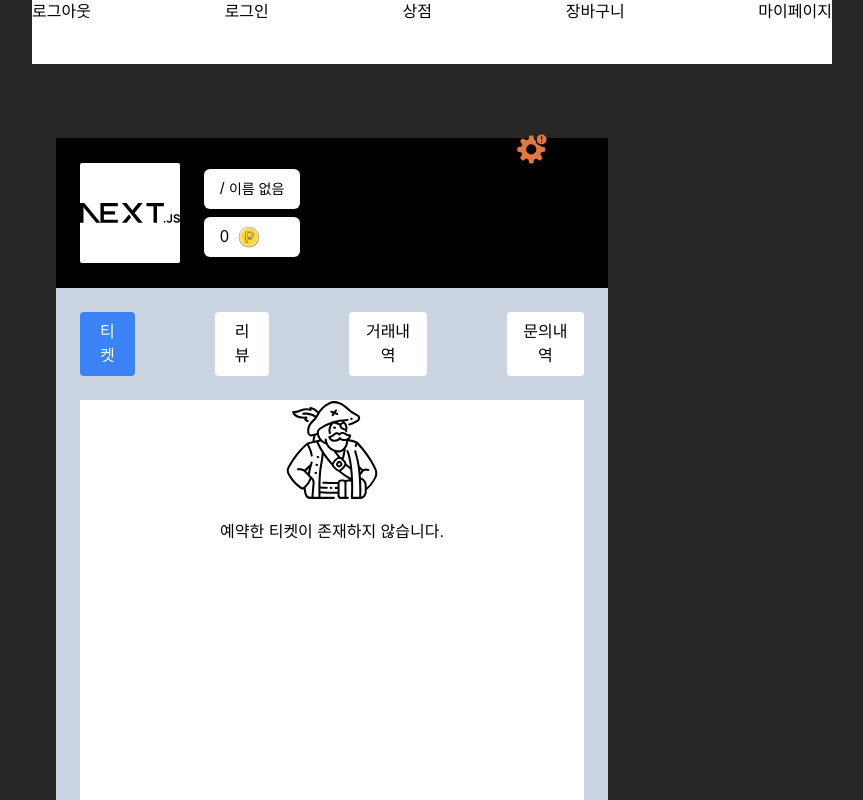
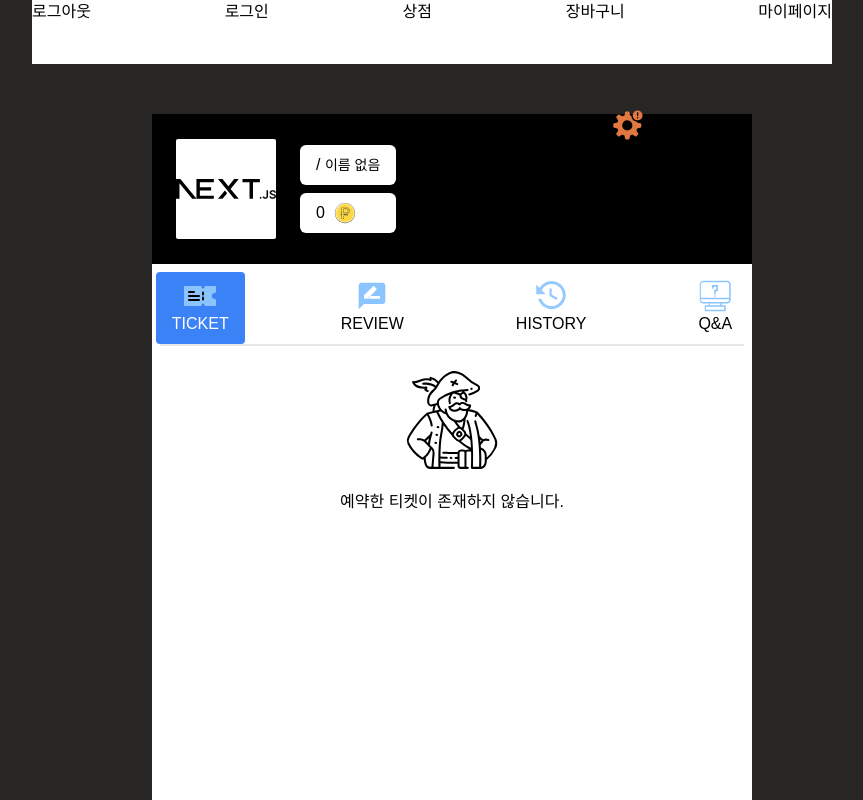
Before and after one commit to YouKnowThat-Park/STAGE_101, a Next.js app: page /mypage in a window 1280 px wide. Shown: the top 800 px of the page, without its empty margins (208-1071 px from the left). Built offline with nearby package versions, Linux system fonts and the light colour scheme.

Commit message:
💄 Mypage 디자인 수정

```diff
--- a/src/app/mypage/page.tsx
+++ b/src/app/mypage/page.tsx
@@ -1,21 +1,57 @@
 'use client';
 import { useUserStore } from '@/store/userStore';
 import React, { useState } from 'react';
-import MypageCart from './_components/MypageCart';
 import MypageHistory from './_components/MypageHistory';
 import MypageQna from './_components/MypageQna';
 import MypageTicket from './_components/MypageTicket';
 import MypageButton from './_components/MypageButton';
 import MypageProfile from './_components/MypageProfile';
 import { useUserHook } from '@/hooks/useUserHook';
+import TicketIcon from '@/ui/icon/TicketIcon';
+import InquiryIcon from '@/ui/icon/InquiryIcon';
+import MypageReview from './_components/MypageReview';
+import ReviewIcon from '@/ui/icon/ReviewIcon';
+import HistoryIcon from '@/ui/icon/HistoryIcon';
 
 const defaultProfileImg = '/next.svg'; // ✅ public 폴더 이미지 경로
 
 const buttonTabs = [
-  { key: 'ticket', label: '티켓' },
-  { key: 'cart', label: '리뷰' },
-  { key: 'history', label: '거래내역' },
-  { key: 'qna', label: '문의내역' },
+  {
+    key: 'ticket',
+    label: (
+      <div className="flex flex-col items-center">
+        <TicketIcon />
+        <span>TICKET</span>
+      </div>
+    ),
+  },
+  {
+    key: 'review',
+    label: (
+      <div className="flex flex-col items-center">
+        <ReviewIcon />
+        <span>REVIEW</span>
+      </div>
+    ),
+  },
+  {
+    key: 'history',
+    label: (
+      <div className="flex flex-col items-center">
+        <HistoryIcon />
+        <span>HISTORY</span>
+      </div>
+    ),
+  },
+  {
+    key: 'qna',
+    label: (
+      <div className="flex flex-col items-center">
+        <InquiryIcon />
+        <span>Q&A</span>
+      </div>
+    ),
+  },
 ];
 
 const MyPage = () => {
@@ -26,7 +62,7 @@ const MyPage = () => {
   console.log('data', name, point);
 
   return (
-    <div className="w-[600px] h-full flex flex-col justify-end items-center  p-6">
+    <div className="w-[600px] h-full flex flex-col justify-end ml-auto mr-20">
       {/* 프로필 & 유저 정보 */}
       <MypageProfile
         profile_img={profile_img || defaultProfileImg}
@@ -36,8 +72,8 @@ const MyPage = () => {
       />
 
       {/* 네비게이션 탭 */}
-      <div className="bg-slate-300 max-w-4xl p-6 ">
-        <nav className="flex justify-center items-center gap-20">
+      <div className="bg-white max-w-4xl p-2 ">
+        <nav className="flex justify-center items-center gap-20 border-b-2">
           {buttonTabs.map((tab) => (
             <MypageButton
               key={tab.key}
@@ -47,12 +83,11 @@ const MyPage = () => {
             />
           ))}
         </nav>
-
         {/* 선택된 탭에 따라 내용 변경 */}
-        <div className="mt-6">
+        <div className="mt-6 ">
           {selectedTab === 'ticket' && <MypageTicket />}
 
-          {selectedTab === 'cart' && <MypageCart />}
+          {selectedTab === 'review' && <MypageReview />}
 
           {selectedTab === 'history' && <MypageHistory />}
 
```
